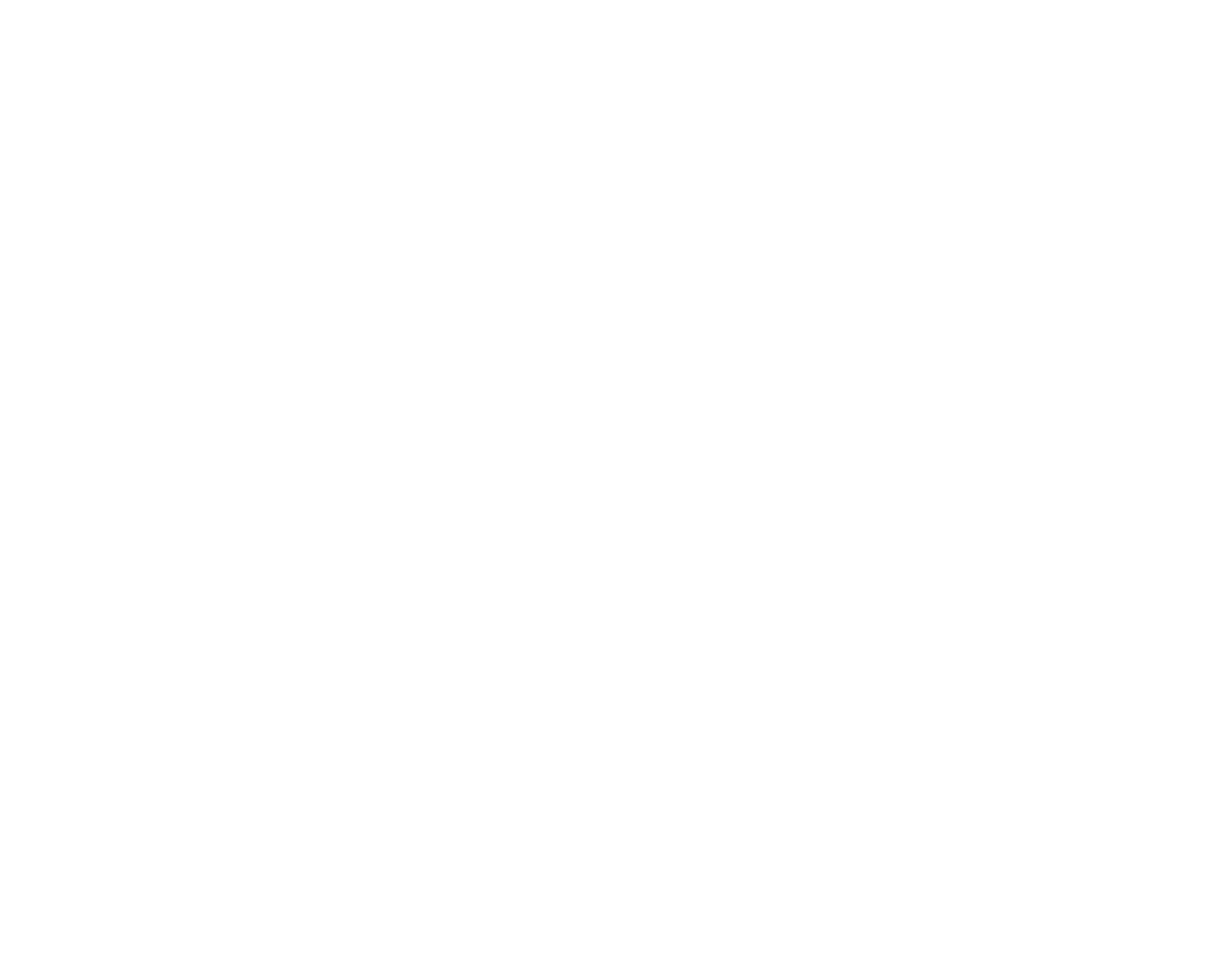
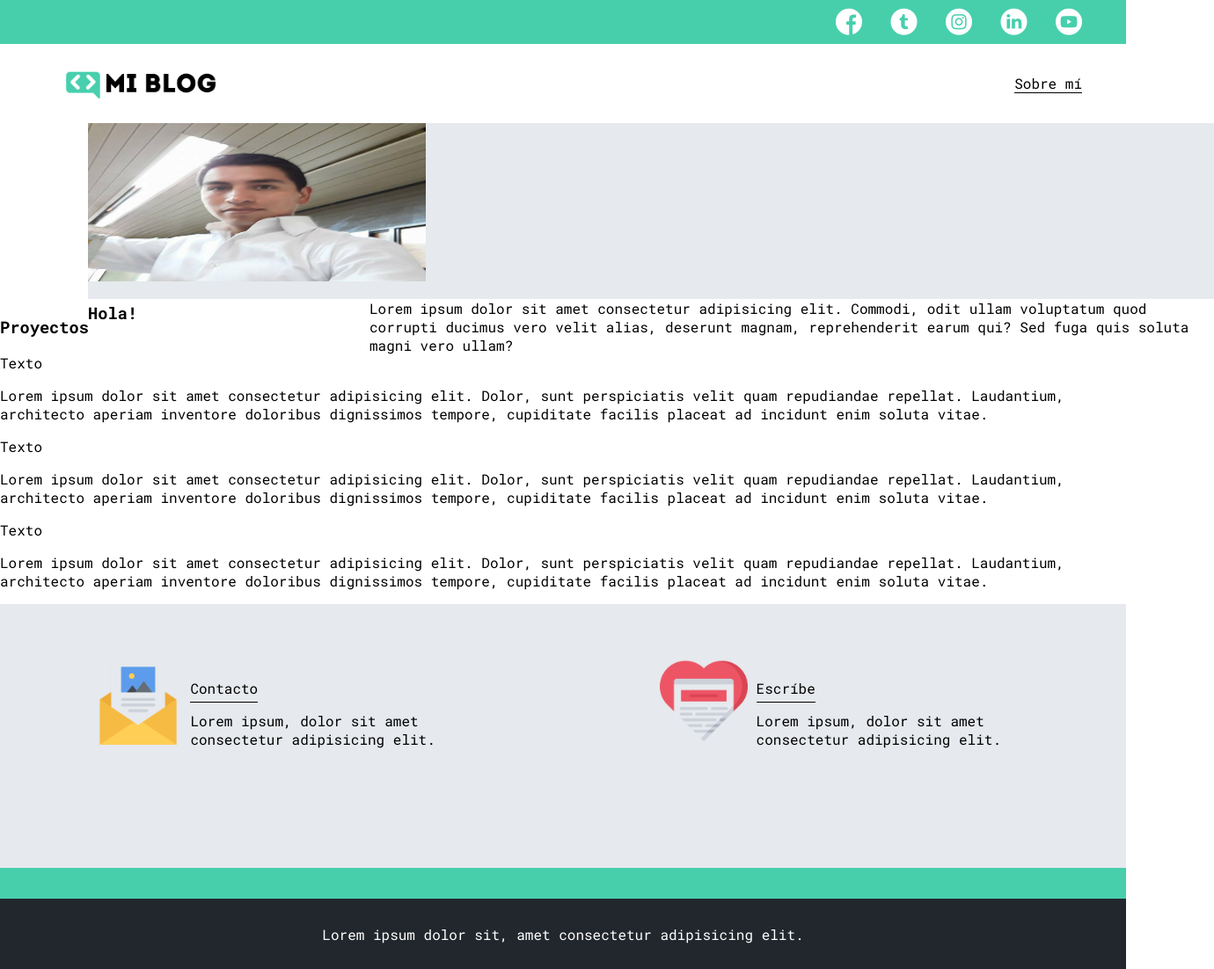
Before and after one commit to davejuanes/cssMaquetacionBlog, a plain HTML site: page perfil.html in a window 1280 px wide. Shown: the whole page at 88% size, 1380 px wide, since content can reach past the window. Before the commit the page ends 800 px from the top, so only its background shows below. Drawn offline with Linux system fonts and the light colour scheme.

Commit message:
MAQUETACION PROFILE PAGE

```diff
--- a/css/main.css
+++ b/css/main.css
@@ -202,24 +202,19 @@ footer p {
 .contact-main-container img {
   width: 100px;
 }
-/* .contact-main-left {
+.main-profile-container {
+  width: 100%;
+  height: 200px;
+  background-color: #e6e9ed;
+  margin: 0 100px;
+}
+.main-profile-container div {
   display: grid;
-  width: 80%;
   grid-template-columns: 1fr 3fr;
 }
-.contact-main-left a {
-  border-bottom: 1px solid black;
+.main-profile-container img {
+  width: 30%;
+  height: 90%;
+  background-repeat: no-repeat;
+  background-size: cover;
 }
-.contact-main-container img {
-  width: 80px;
-  margin-right: 10px;
-  justify-self: end;
-}
-.contact-main-right {
-  display: grid;
-  width: 80%;
-  grid-template-columns: 1fr 3fr;
-}
-.contact-main-right a {
-  border-bottom: 1px solid black;
-} */
--- a/perfil.html
+++ b/perfil.html
@@ -0,0 +1,80 @@
+<!DOCTYPE html>
+<html lang="en">
+  <head>
+    <meta charset="UTF-8" />
+    <meta http-equiv="X-UA-Compatible" content="IE=edge" />
+    <meta name="viewport" content="width=device-width, initial-scale=1.0" />
+    <title>Mi Blog</title>
+    <link rel="stylesheet" href="./css/main.css" />
+    <link rel="stylesheet" href="./css/font/flaticon.css" />
+  </head>
+  <body>
+    <header>
+      <section class="header-icons-container">
+        <div class="icons">
+          <a href=""><span class="flaticon-001-facebook"></span></a>
+          <a href=""><span class="flaticon-002-twitter"></span></a>
+          <a href=""><span class="flaticon-011-instagram"></span></a>
+          <a href=""><span class="flaticon-010-linkedin"></span></a>
+          <a href=""><span class="flaticon-008-youtube"></span></a>
+        </div>
+      </section>
+      <nav>
+        <section class="nav-logo-container">
+          <a href="/"
+            ><img src="./assets/img/Logo-negro.png" alt="Logo de mi blog"
+          /></a>
+        </section>
+        <section class="profile-link">
+          <a href="perfil.html">Sobre mí</a>
+        </section>
+      </nav>
+    </header>
+    <main>
+      <section class="main-profile-container">
+        <img src="./assets/img/slackprofile.jpeg" alt="Fotografia David Mercado">
+        <div>
+            <h3>Hola!</h3>
+            <p>Lorem ipsum dolor sit amet consectetur adipisicing elit. Commodi, odit ullam voluptatum quod corrupti ducimus vero velit alias, deserunt magnam, reprehenderit earum qui? Sed fuga quis soluta magni vero ullam?</p>
+        </div>
+      </section>
+      <section class="main-projects-container">
+        <h3>Proyectos</h3>
+        <div class="grid-projects-container">
+            <div>
+                <p class="name-project">Texto</p>
+                <p class="description-project">Lorem ipsum dolor sit amet consectetur adipisicing elit. Dolor, sunt perspiciatis velit quam repudiandae repellat. Laudantium, architecto aperiam inventore doloribus dignissimos tempore, cupiditate facilis placeat ad incidunt enim soluta vitae.</p>
+            </div>
+            <div>
+                <p class="name-project">Texto</p>
+                <p class="description-project">Lorem ipsum dolor sit amet consectetur adipisicing elit. Dolor, sunt perspiciatis velit quam repudiandae repellat. Laudantium, architecto aperiam inventore doloribus dignissimos tempore, cupiditate facilis placeat ad incidunt enim soluta vitae.</p>
+            </div>
+            <div>
+                <p class="name-project">Texto</p>
+                <p class="description-project">Lorem ipsum dolor sit amet consectetur adipisicing elit. Dolor, sunt perspiciatis velit quam repudiandae repellat. Laudantium, architecto aperiam inventore doloribus dignissimos tempore, cupiditate facilis placeat ad incidunt enim soluta vitae.</p>
+            </div>
+        </div>
+      </section>
+
+      <section class="contact-main-container">
+        <div>
+            <img src="./assets/img/013-newsletter.png" alt="Imágen de sobre">
+            <div class="contact-left">
+                <a href="/">Contacto</a>
+                <p>Lorem ipsum, dolor sit amet consectetur adipisicing elit.</p>
+            </div>
+        </div>
+        <div>
+            <img src="./assets/img/006-like.png" alt="Imágen de corazón">
+            <div class="contact-right">
+                <a href="/">Escríbe</a>
+                <p>Lorem ipsum, dolor sit amet consectetur adipisicing elit.</p>
+            </div>
+        </div>
+      </section>
+    </main>
+    <footer>
+      <p>Lorem ipsum dolor sit, amet consectetur adipisicing elit.</p>
+    </footer>
+  </body>
+</html>
```
Also changed, not shown: assets/img/slackprofile.jpeg (added).
